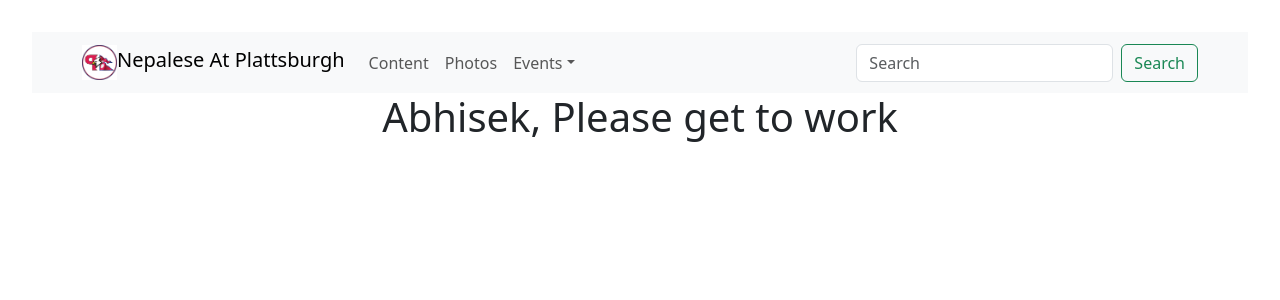
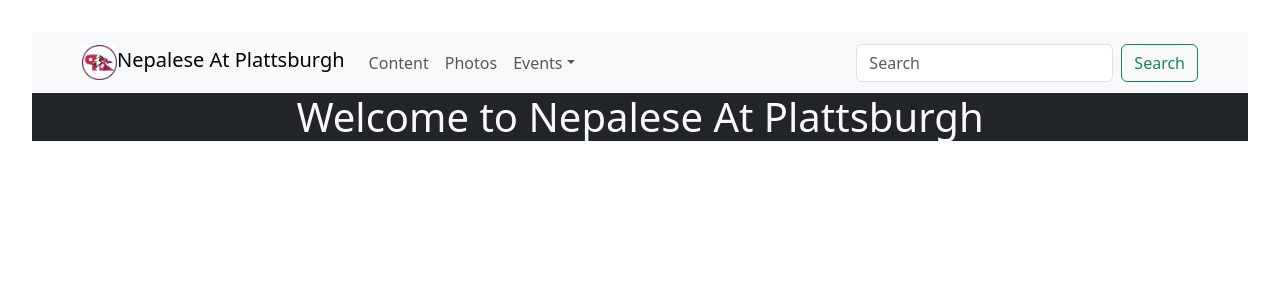
Before and after one commit to AbishekSubedi/Nepalese-at-Plattsburgh, a React (Vite) app: page / in a window 1280 px wide. Shown: the top 300 px of the page. Built offline with nearby package versions, Linux system fonts and the light colour scheme.

Commit message:
Update section.tsx

```diff
--- a/src/components/section.tsx
+++ b/src/components/section.tsx
@@ -1,7 +1,14 @@
+import Container from 'react-bootstrap/Container';
 function Section(){
  return(
     <div>
-    <h1>Abhisek, Please get to work</h1>
+      <section className='bg-dark'>
+         <Container >
+            <h1 className ="text-light">Welcome to Nepalese At Plattsburgh</h1>
+
+
+         </Container>
+       </section>
     </div>
 
 
```
